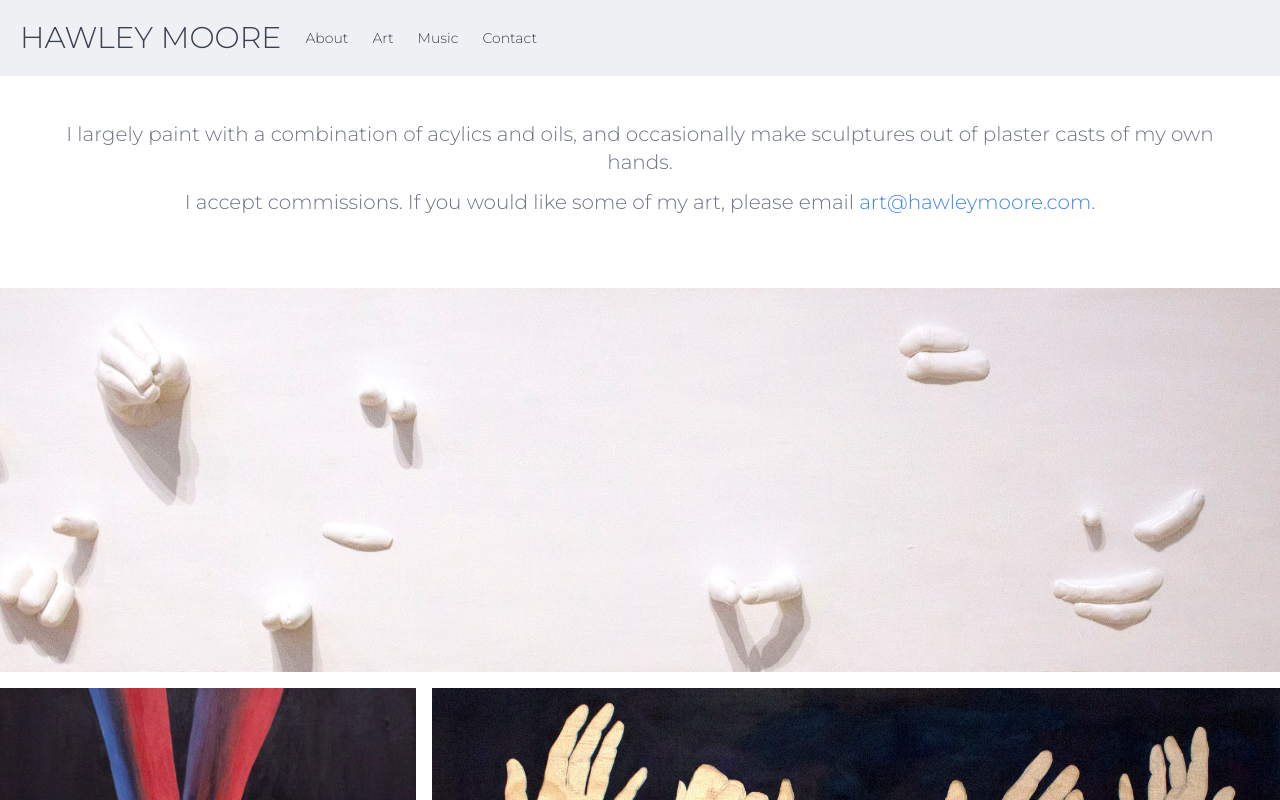
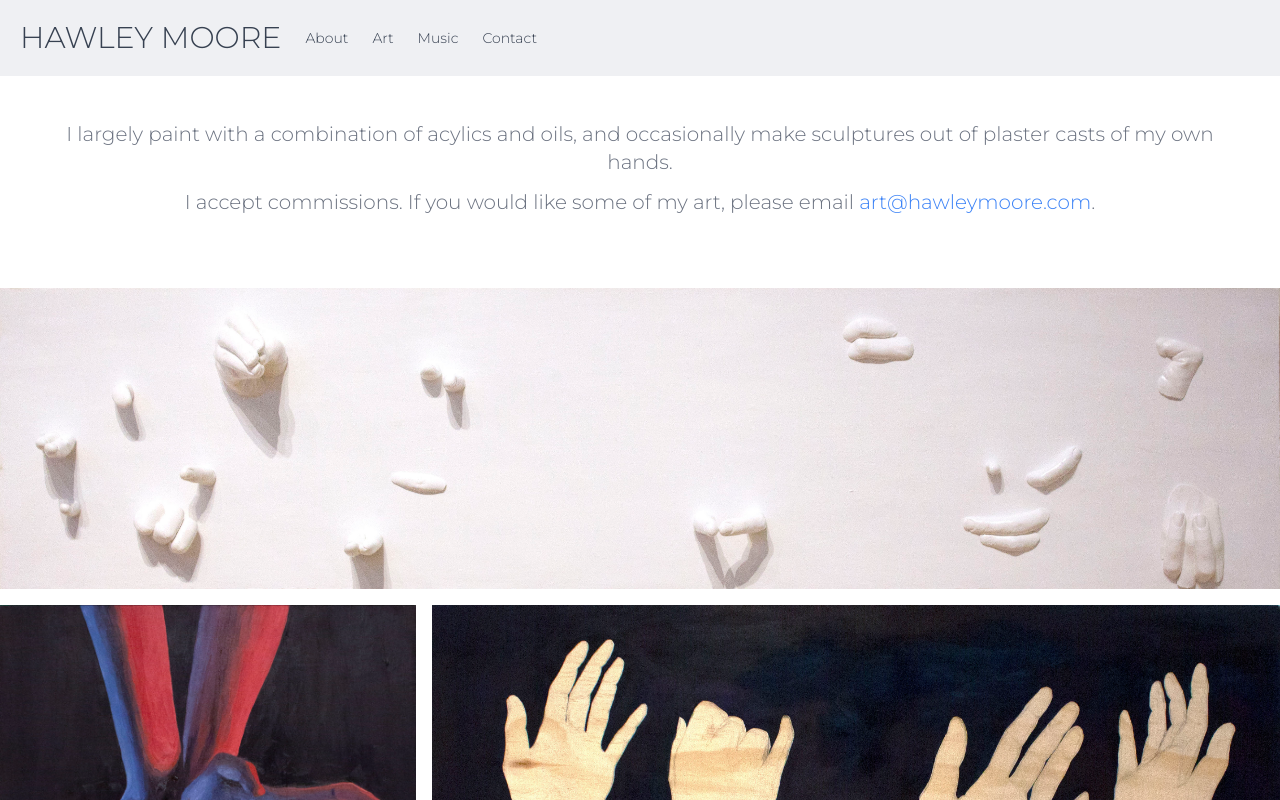
Before and after one commit to hawleym/personal-site, a Next.js app: page /art in a window 1280 px wide. Shown: the top 800 px of the page. Built offline with nearby package versions, Linux system fonts and the light colour scheme.

Commit message:
fixes layout for smaller screens

```diff
--- a/components/nav.js
+++ b/components/nav.js
@@ -2,7 +2,7 @@ import Link from 'next/link';
 
 export default function Nav() {
   return (
-    <header className="font-montserrat text-gray-700 bg-gray-200 bg-opacity-60 body-font fixed w-screen font-medium sm:text-3sm text-sm">
+    <header className="font-montserrat text-gray-700 bg-gray-200 bg-opacity-60 body-font fixed w-screen font-medium sm:text-3sm text-sm z-50">
       <nav>
         <ul className="p-5 flex-1 flex items-center justify-center sm:items-stretch sm:justify-start">
           <li>
--- a/pages/art.js
+++ b/pages/art.js
@@ -4,17 +4,17 @@ const images = [
   {
     path: 11,
     description: 'Untitled, 2019. Plaster and Acrylic on Wood.',
-    x: 'col-span-6',
+    x: 'sm:col-span-6',
   },
   {
     path: 12,
     description: 'Untitled, 2019. Oil and Acrylic on Wood.',
-    y: 'row-span-4',
+    y: 'sm:row-span-4',
   },
   {
     path: 9,
     description: 'Untitled, 2019. Oil and Acrylic on Wood.',
-    x: 'col-span-4',
+    x: 'sm:col-span-4',
   },
   {
     path: 2,
@@ -39,17 +39,17 @@ const images = [
   {
     path: 5,
     description: 'Gallery view of senior thesis show by Hawley Moore.',
-    x: 'col-span-3',
+    x: 'sm:col-span-3',
   },
   {
     path: 10,
     description: 'Gallery view of senior thesis show by Hawley Moore',
-    x: 'col-span-3',
+    x: 'sm:col-span-3',
   },
   {
     path: 1,
     description: 'Gallery view of senior thesis show by Hawley Moore',
-    x: 'col-span-4',
+    x: 'sm:col-span-4',
   },
   {
     path: 6,
@@ -59,12 +59,12 @@ const images = [
 
 const displayImage = (props) => (
   <div
-    className={`${props.y || 'row-span-2'} ${
-      props.x || 'col-span-2'
-    } w-full h-96 min-h-full bg-cover bg-center flex-grow`}
-    style={{ backgroundImage: `url(/images/art/${props.path}.jpg)` }}
+    className={`${props.y || 'sm:row-span-2'} ${
+      props.x || 'sm:col-span-2'
+    } relative`}
   >
-    <div className="opacity-0 hover:opacity-100 w-full h-full bg-white bg-opacity-50">
+    <img className="w-full" width="100%" src={`/images/art/${props.path}.jpg`}></img>
+    <div className="opacity-0 hover:opacity-100 bg-white bg-opacity-50 absolute m-auto w-full h-full top-0 left-0">
       <a href={`/images/art/${props.path}.jpg`} title={props.description}>
         {props.description}
       </a>
@@ -92,7 +92,7 @@ export default function ArtPage() {
         </h1>
       </div>
       <div className="container mx-auto py-8">
-        <div className="grid grid-cols-6 gap-4 justify-items-stretch place-content-center">
+        <div className="grid grid-cols-1 sm:grid-cols-6 gap-4 justify-items-stretch place-content-center">
           {images.map(displayImage)}
         </div>
       </div>
--- a/pages/index.js
+++ b/pages/index.js
@@ -11,7 +11,7 @@ export default function IndexPage() {
       <Nav />
       <div className="pt-16">
         <div
-          className="mt-1 sm:mt-3 h-screen bg-no-repeat bg-cover"
+          className="mt-1 sm:mt-3 h-screen bg-no-repeat sm:bg-cover bg-contain"
           style={{ backgroundImage: `url(/images/art/1.jpg)` }}
         />
       </div>
--- a/pages/music.js
+++ b/pages/music.js
@@ -55,7 +55,7 @@ export default function MusicPage() {
       <Nav />
       <div className="py-10">
         <h1 className="text-2xl text-center text-gray-500 pt-20 mx-10">
-          I love listening to music and have fun making playlists
+          I love listening to music and have fung making playlists
           for the enjoyment of myself and others. Here are some of my personal
           favorites. I hope you like them!
         </h1>
```
